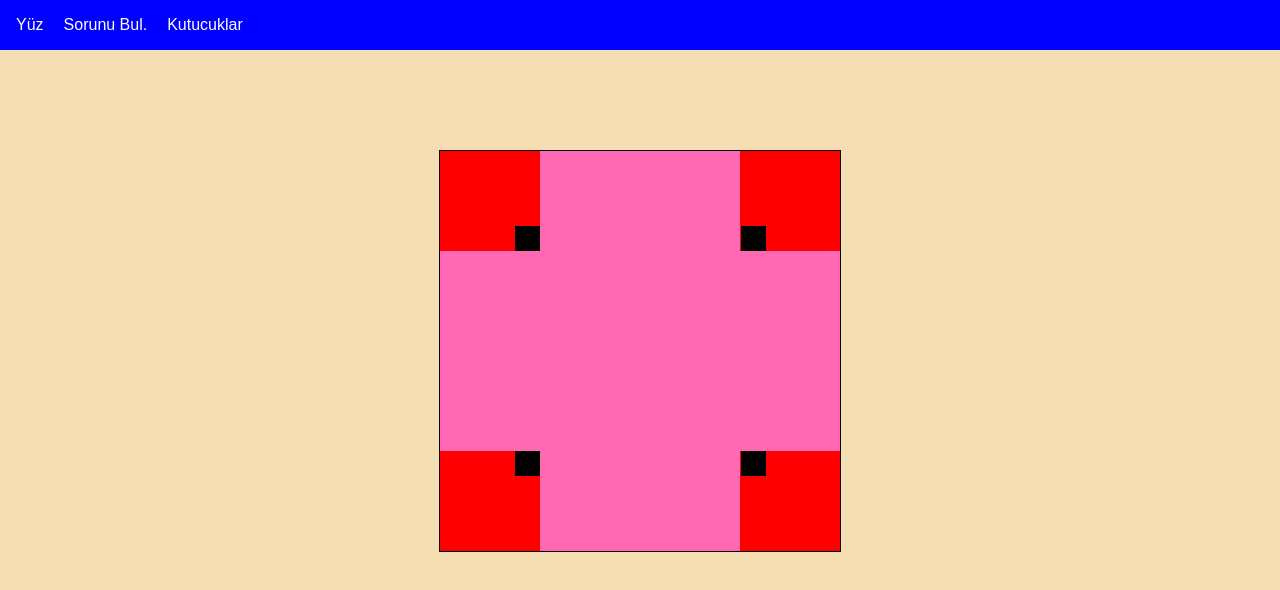
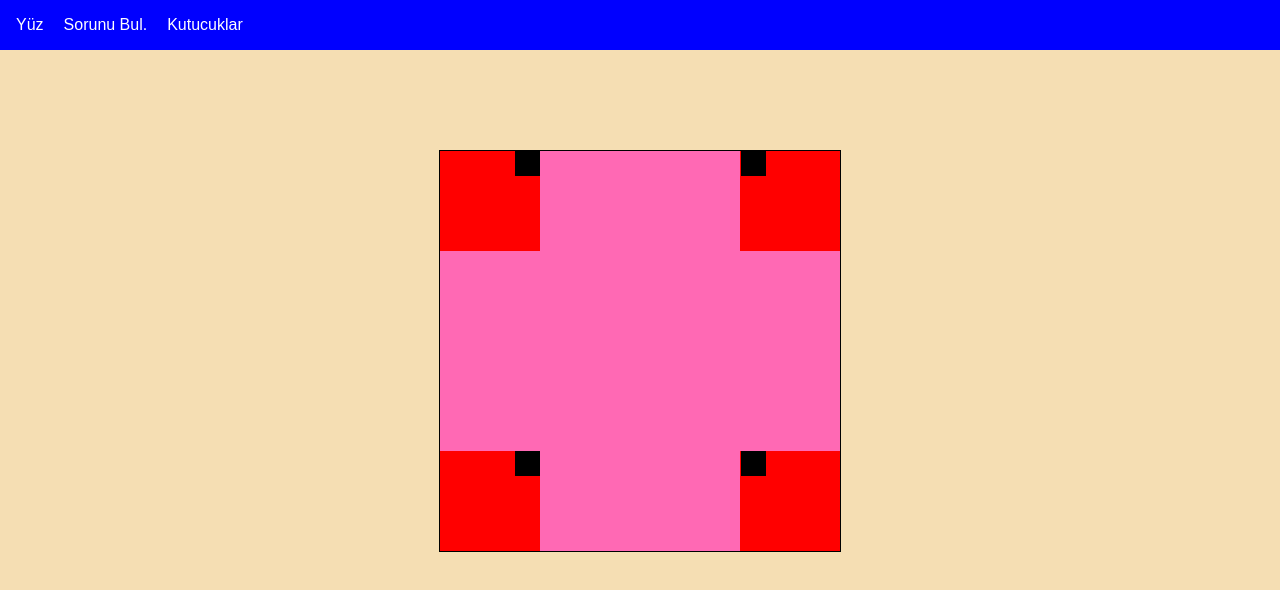
Before and after one commit to utkuusenn/HW4, a plain HTML site: page kutucuk.html in a window 1280 px wide. Drawn offline with Linux system fonts and the light colour scheme.

Commit message:
Update kutucuk.html

```diff
--- a/kutucuk.html
+++ b/kutucuk.html
@@ -18,7 +18,7 @@
     <section>
         <div class="büyükbaba">
             <div class="cocuklar">
-                <div class="torunlar torun-1"></div>
+                <div class="torunlar"></div>
             </div>
             <div class="cocuklar">
                 <div class="torunlar"></div>
```
